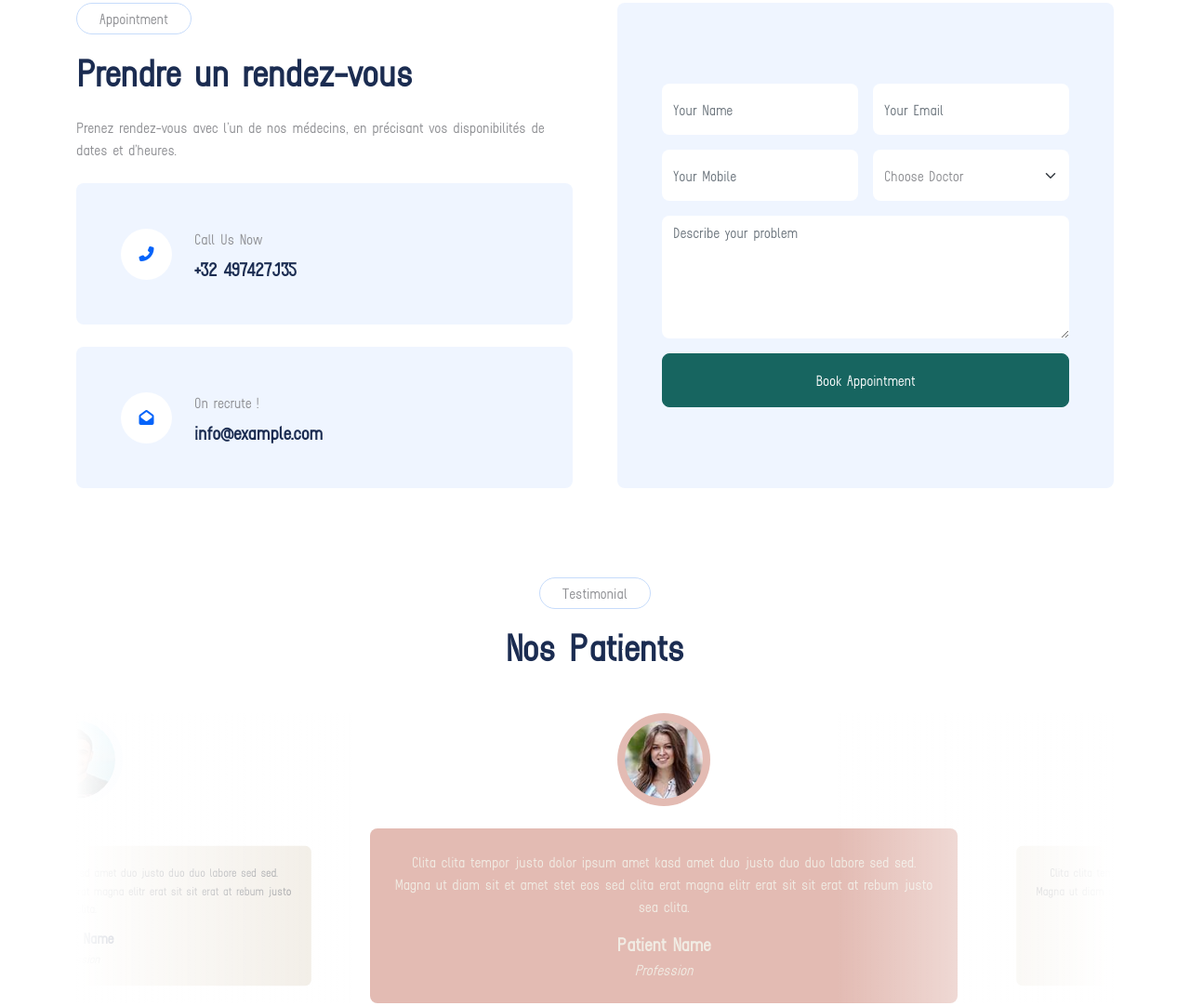
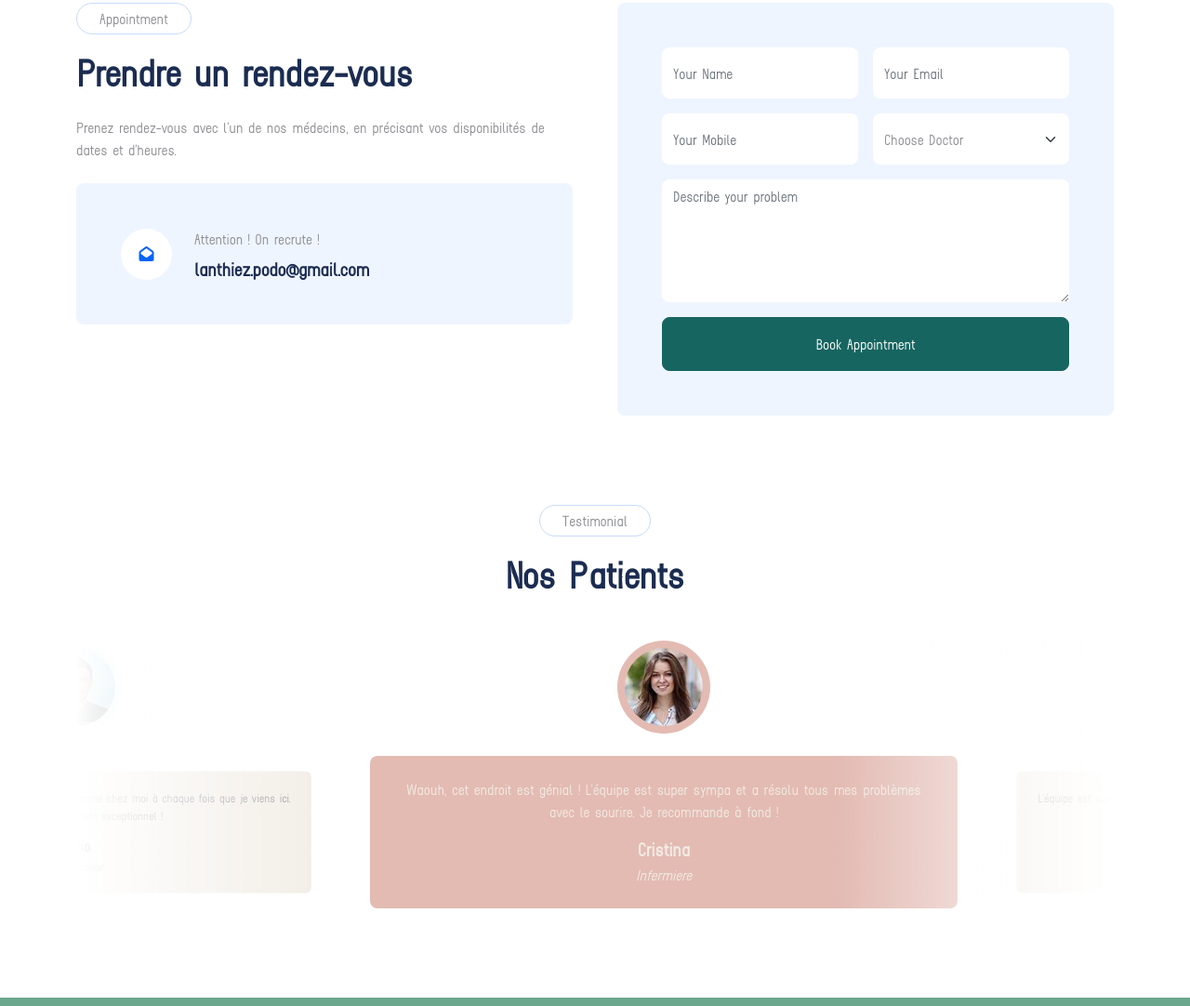
Before and after one commit to DaDoDev7/Niveole, a website with bundled scripts: page index.html in a window 1280 px wide. Shown: the part 4784-5866 px from the top of the page at 93% size. Built offline with nearby package versions, Linux system fonts and the light colour scheme; animation ran at ten frames a second; files whose address does not match are found by name.

Commit message:
first commit

```diff
--- a/index.html
+++ b/index.html
@@ -485,22 +485,22 @@
                     <p class="d-inline-block border rounded-pill py-1 px-4">Appointment</p>
                     <h1 class="mb-4">Prendre un rendez-vous</h1>
                     <p class="mb-4">Prenez rendez-vous avec l’un de nos médecins, en précisant vos disponibilités de dates et d’heures.</p>
-                    <div class="bg-light rounded d-flex align-items-center p-5 mb-4">
+                    <!-- <div class="bg-light rounded d-flex align-items-center p-5 mb-4">
                         <div class="d-flex flex-shrink-0 align-items-center justify-content-center rounded-circle bg-white" style="width: 55px; height: 55px;">
                             <i class="fa fa-phone-alt text-primary"></i>
                         </div>
                         <div class="ms-4">
-                            <p class="mb-2">Call Us Now</p>
+                            <p class="mb-2">Appe</p>
                             <h5 class="mb-0">+32 497427135</h5>
                         </div>
-                    </div>
+                    </div> -->
                     <div class="bg-light rounded d-flex align-items-center p-5">
                         <div class="d-flex flex-shrink-0 align-items-center justify-content-center rounded-circle bg-white" style="width: 55px; height: 55px;">
                             <i class="fa fa-envelope-open text-primary"></i>
                         </div>
                         <div class="ms-4">
-                            <p class="mb-2">On recrute !</p>
-                            <h5 class="mb-0">info@example.com</h5>
+                            <p class="mb-2">Attention ! On recrute !</p>
+                            <h5 class="mb-0">lanthiez.podo@gmail.com</h5>
                         </div>
                     </div>
                 </div>
@@ -616,25 +616,25 @@
                 <div class="testimonial-item text-center">
                     <img class="img-fluid bg-light rounded-circle p-2 mx-auto mb-4" src="img/testimonial-1.jpg" style="width: 100px; height: 100px;">
                     <div class="testimonial-text rounded text-center p-4">
-                        <p>Clita clita tempor justo dolor ipsum amet kasd amet duo justo duo duo labore sed sed. Magna ut diam sit et amet stet eos sed clita erat magna elitr erat sit sit erat at rebum justo sea clita.</p>
-                        <h5 class="mb-1">Patient Name</h5>
-                        <span class="fst-italic">Profession</span>
+                        <p>Waouh, cet endroit est génial ! L'équipe est super sympa et a résolu tous mes problèmes avec le sourire. Je recommande à fond !</p>
+                        <h5 class="mb-1">Cristina</h5>
+                        <span class="fst-italic">Infermiere</span>
                     </div>
                 </div>
                 <div class="testimonial-item text-center">
                     <img class="img-fluid bg-light rounded-circle p-2 mx-auto mb-4" src="img/testimonial-2.jpg" style="width: 100px; height: 100px;">
                     <div class="testimonial-text rounded text-center p-4">
-                        <p>Clita clita tempor justo dolor ipsum amet kasd amet duo justo duo duo labore sed sed. Magna ut diam sit et amet stet eos sed clita erat magna elitr erat sit sit erat at rebum justo sea clita.</p>
-                        <h5 class="mb-1">Patient Name</h5>
-                        <span class="fst-italic">Profession</span>
+                        <p> L'équipe est super sympa et a résolu tous mes problèmes avec le sourire. Je recommande à fond !</p>
+                        <h5 class="mb-1">Antoine</h5>
+                        <span class="fst-italic">Cusinier</span>
                     </div>
                 </div>
                 <div class="testimonial-item text-center">
                     <img class="img-fluid bg-light rounded-circle p-2 mx-auto mb-4" src="img/testimonial-3.jpg" style="width: 100px; height: 100px;">
                     <div class="testimonial-text rounded text-center p-4">
-                        <p>Clita clita tempor justo dolor ipsum amet kasd amet duo justo duo duo labore sed sed. Magna ut diam sit et amet stet eos sed clita erat magna elitr erat sit sit erat at rebum justo sea clita.</p>
-                        <h5 class="mb-1">Patient Name</h5>
-                        <span class="fst-italic">Profession</span>
+                        <p>Je ne pouvais pas rêver mieux ! Je me sens comme chez moi à chaque fois que je viens ici. Merci pour le traitement exceptionnel !</p>
+                        <h5 class="mb-1">Dario </h5>
+                        <span class="fst-italic">Developpeur</span>
                     </div>
                 </div>
             </div>
```
